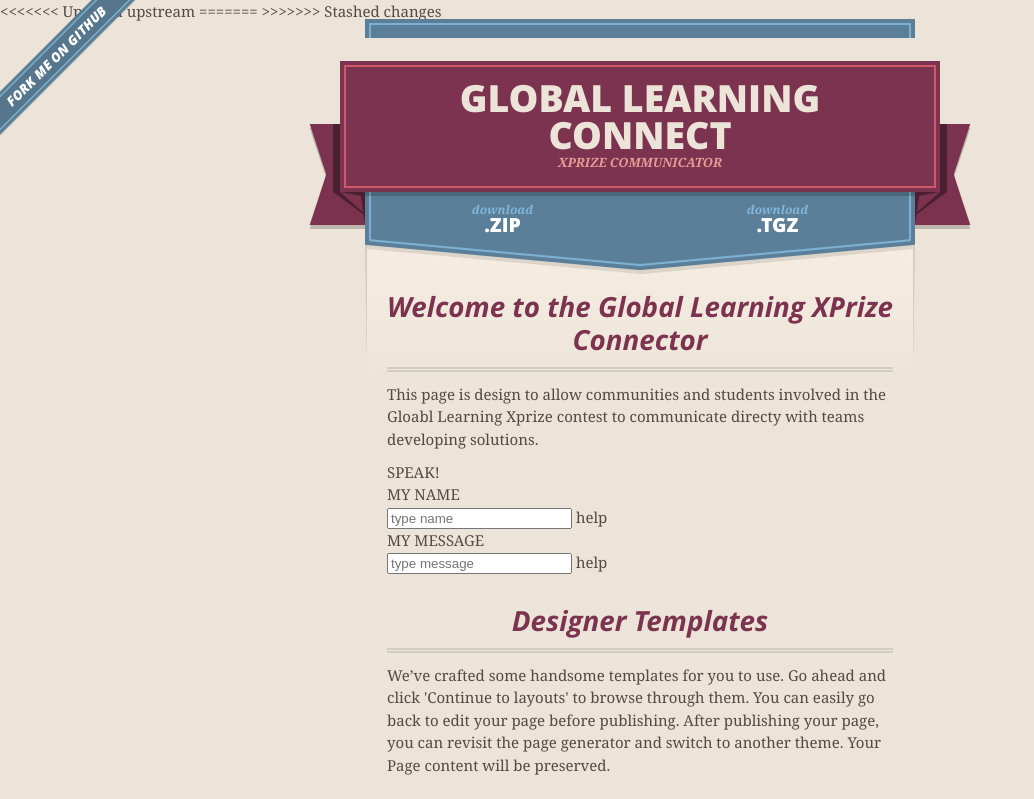
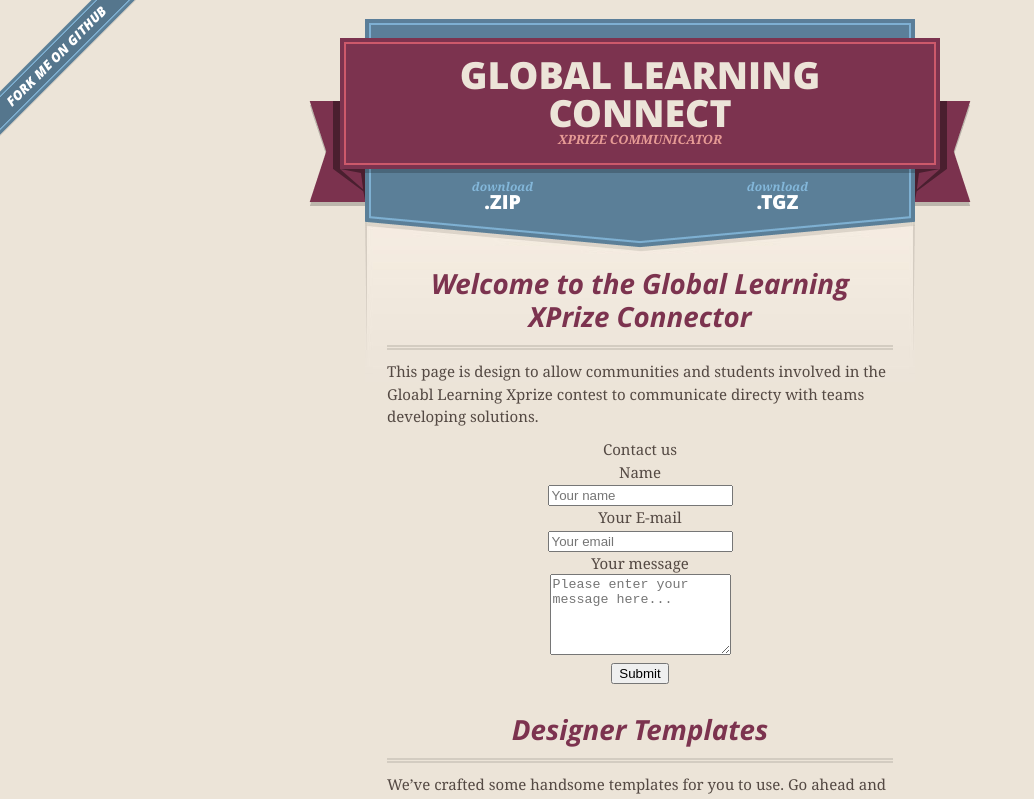
Before and after one commit to kenwhite44/TestTest, a plain HTML site: page index.html in a window 1280 px wide. Shown: the top 799 px of the page, without its empty margins (0-1034 px from the left). Drawn offline with nearby package versions, Linux system fonts and the light colour scheme.

Commit message:
form update
form update

```diff
--- a/index.html
+++ b/index.html
@@ -17,11 +17,15 @@
         $('#main_content').headsmart()
       })
     </script>
-<<<<<<< Updated upstream
+
     <title>Index File auto generated by kenwhite44</title>
-=======
+
     <title>Global Learning Connect - Xprize</title>
->>>>>>> Stashed changes
+<style>
+    .container {
+      text-align: center;
+    }
+</style>
   </head>
 
   <body>
@@ -51,35 +55,53 @@
 
       <section id="main_content">
         <h3>
-<a id="welcome-to-github-pages" class="anchor" href="#welcome-to-github-pages" aria-hidden="true"><span aria-hidden="true" class="octicon octicon-link"></span></a>Welcome to the Global Learning XPrize Connector</h3>
+<a id="welcome-to-github-pages" class="anchor" href="#welcome-to-github-pages" aria-hidden="true"><span aria-hidden="true" class="octicon octicon-link"></span></a>Welcome to the Global Learning <br />XPrize Connector</h3>
 
 <p>This page is design to allow communities and students involved in the Gloabl Learning Xprize contest to communicate directy with teams developing solutions.</p>
-<form class="form-horizontal">
+<div class="container">
+  <div class="row">
+      <div class="col-md-6 col-md-offset-3">
+        <div class="well well-sm">
+          <form class="form-horizontal" action="" method="post">
           <fieldset>
+            <legend class="text-center">Contact us</legend>
 
-<!-- Form Name -->
-<legend>SPEAK!</legend>
-
-<!-- Text input-->
+            <!-- Name input-->
             <div class="form-group">
-  <label class="col-md-4 control-label" for="name">MY NAME</label>
-  <div class="col-md-4">
-  <input id="name" name="name" type="text" placeholder="type name" class="form-control input-md">
-  <span class="help-block">help</span>
+              <label class="col-md-3 control-label" for="name">Name</label>
+              <div class="col-md-9">
+                <input id="name" name="name" type="text" placeholder="Your name" class="form-control">
               </div>
             </div>
 
-<!-- Text input-->
+            <!-- Email input-->
             <div class="form-group">
-  <label class="col-md-4 control-label" for="message">MY MESSAGE</label>
-  <div class="col-md-4">
-  <input id="message" name="message" type="text" placeholder="type message" class="form-control input-md">
-  <span class="help-block">help</span>
+              <label class="col-md-3 control-label" for="email">Your E-mail</label>
+              <div class="col-md-9">
+                <input id="email" name="email" type="text" placeholder="Your email" class="form-control">
               </div>
             </div>
 
+            <!-- Message body -->
+            <div class="form-group">
+              <label class="col-md-3 control-label" for="message">Your message</label>
+              <div class="col-md-9">
+                <textarea class="form-control" id="message" name="message" placeholder="Please enter your message here..." rows="5"></textarea>
+              </div>
+            </div>
+
+            <!-- Form actions -->
+            <div class="form-group">
+              <div class="col-md-12 text-right">
+                <button type="submit" class="btn btn-primary btn-lg">Submit</button>
+              </div>
+            </div>
           </fieldset>
           </form>
+        </div>
+      </div>
+  </div>
+</div>
 
 <h3>
 <a id="designer-templates" class="anchor" href="#designer-templates" aria-hidden="true"><span aria-hidden="true" class="octicon octicon-link"></span></a>Designer Templates</h3>
```
Lines whose indentation alone changed are shown as unchanged.
